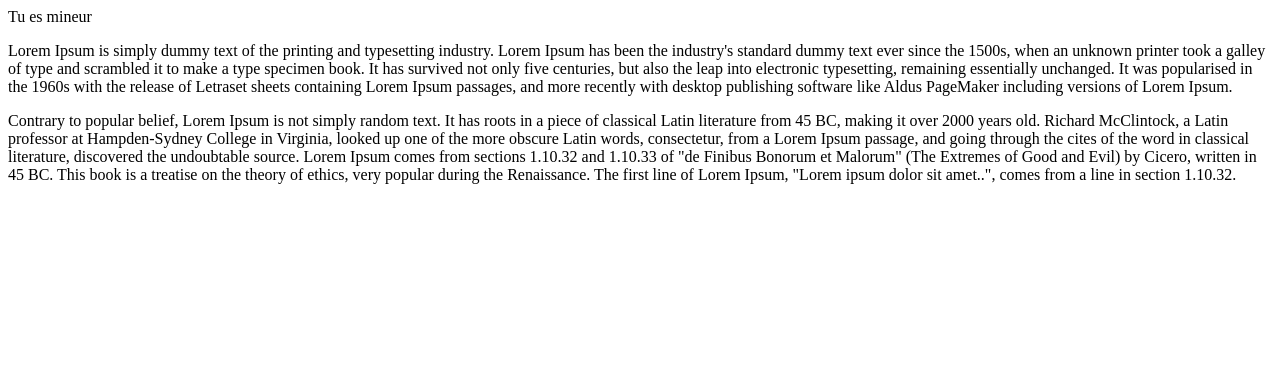
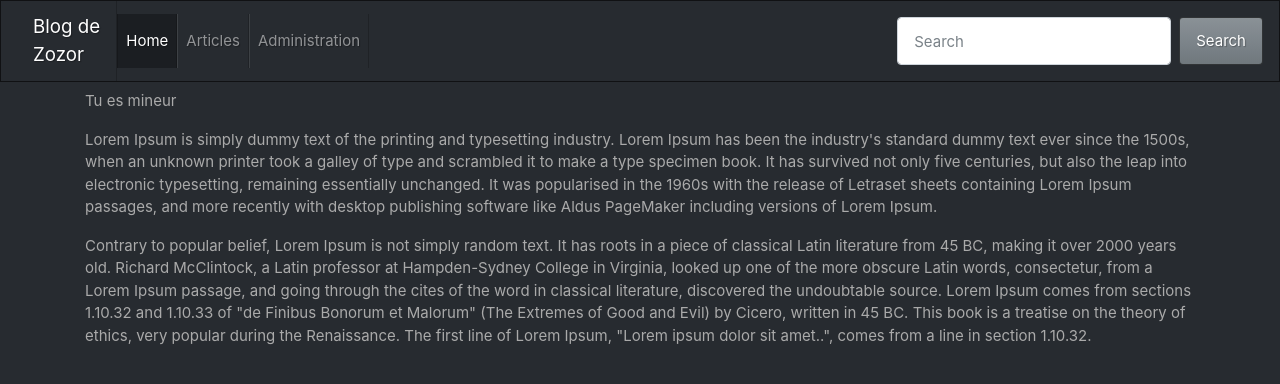
Before and after one commit to Nerpp/blogZozor, a Symfony app: template templates/blog/home.html.twig in a window 1280 px wide. Shown: the top 384 px of the page. Run offline with Twig, Linux system fonts and the light colour scheme; the template is opened without the code that fills it, so the values that code supplies are empty; some libraries are stand-ins or nearby versions.

Commit message:
Debut d'ajout d'article

```diff
--- a/templates/base.html.twig
+++ b/templates/base.html.twig
@@ -1,44 +1,42 @@
 <!DOCTYPE html>
-<html>
+<html xmlns="http://www.w3.org/1999/html">
     <head>
         <meta charset="UTF-8">
-        <title>{% block title %}Welcome!{% endblock %}</title>
-
-        <link rel="https://bootswatch.com/4/darkly/bootstrap.min.css">
-
+            <title>
+                {% block title %}Blog Zozor{% endblock %}
+            </title>
+            <link href="https://bootswatch.com/4/slate/bootstrap.min.css" rel="stylesheet">
                 {% block stylesheets %}{% endblock %}
             </head>
             <body>
-    <nav class="navbar navbar-expand-lg navbar-light bg-light">
-        <a class="navbar-brand" href="#">Navbar</a>
-        <button class="navbar-toggler" type="button" data-toggle="collapse" data-target="#navbarColor03" aria-controls="navbarColor03" aria-expanded="false" aria-label="Toggle navigation">
+                <nav class="navbar navbar-expand-lg navbar-dark bg-dark">
+                    <a class="navbar-brand" href="/">Blog de<br>Zozor</a>
+                    <button aria-controls="navbarColor02" aria-expanded="false" aria-label="Toggle navigation" class="navbar-toggler" data-target="#navbarColor02" data-toggle="collapse" type="button">
                         <span class="navbar-toggler-icon"></span>
                     </button>
-
-  <div class="collapse navbar-collapse" id="navbarColor03">
+                    <div class="collapse navbar-collapse" id="navbarColor02">
                         <ul class="navbar-nav mr-auto">
                             <li class="nav-item active">
-        <a class="nav-link" href="#">Home <span class="sr-only">(current)</span></a>
+                                <a class="nav-link" href="/">Home
+                                    <span class="sr-only">(current)</span>
+                                </a>
                             </li>
                             <li class="nav-item">
-        <a class="nav-link" href="#">Features</a>
+                                <a class="nav-link" href="/blog">Articles</a>
                             </li>
                             <li class="nav-item">
-        <a class="nav-link" href="#">Pricing</a>
-      </li>
-      <li class="nav-item">
-        <a class="nav-link" href="#">About</a>
+                                <a class="nav-link" href="#">Administration</a>
                             </li>
                         </ul>
                         <form class="form-inline my-2 my-lg-0">
-      <input class="form-control mr-sm-2" type="text" placeholder="Search">
+                            <input class="form-control mr-sm-2" placeholder="Search" type="text">
                                 <button class="btn btn-secondary my-2 my-sm-0" type="submit">Search</button>
                             </form>
                         </div>
                     </nav>
-
-
+                    <div class="container">
                         {% block body %}{% endblock %}
+                    </div>
                     {% block javascripts %}{% endblock %}
                 </body>
             </html>
--- a/templates/blog/home.html.twig
+++ b/templates/blog/home.html.twig
@@ -1,4 +1,8 @@
+{# j'utilise une commande twig pour etendre le template de base #}
+{% extends 'base.html.twig' %}
 
+{# le block body comme cela va etre copié dans le template de base par twig #}
+{% block body %}
 <!-- les doubles accolades sont de l'interpolation en twig pour afficher une variable-->
 <h1>{{ title }}</h1>
 
@@ -15,5 +19,9 @@
  It was popularised in the 1960s with the release of Letraset sheets containing Lorem Ipsum passages, and more recently with desktop publishing software like Aldus PageMaker including versions of Lorem Ipsum.</p>
 
 <p>Contrary to popular belief, Lorem Ipsum is not simply random text. It has roots in a piece of classical Latin literature from 45 BC, making it over 2000 years old.
-Richard McClintock, a Latin professor at Hampden-Sydney College in Virginia, looked up one of the more obscure Latin words, consectetur, from a Lorem Ipsum passage, and going through the cites of the word in classical literature, discovered the undoubtable source. Lorem Ipsum comes from sections 1.10.32 and 1.10.33 of "de Finibus Bonorum et Malorum" (The Extremes of Good and Evil) by Cicero, written in 45 BC. This book is a treatise on the theory of ethics, very popular during the Renaissance.
+Richard McClintock, a Latin professor at Hampden-Sydney College in Virginia, looked up one of the more obscure Latin words, consectetur,
+ from a Lorem Ipsum passage, and going through the cites of the word in classical literature, discovered the undoubtable source.
+ Lorem Ipsum comes from sections 1.10.32 and 1.10.33 of "de Finibus Bonorum et Malorum" (The Extremes of Good and Evil) by Cicero, written in 45 BC.
+ This book is a treatise on the theory of ethics, very popular during the Renaissance.
  The first line of Lorem Ipsum, "Lorem ipsum dolor sit amet..", comes from a line in section 1.10.32.</p>
+ {% endblock %}
```
Also changed, not shown: src/Controller/BlogController.php (+9 -0 lines), templates/blog/index.html.twig (+64 -15 lines). Lines whose indentation alone changed are shown as unchanged.
